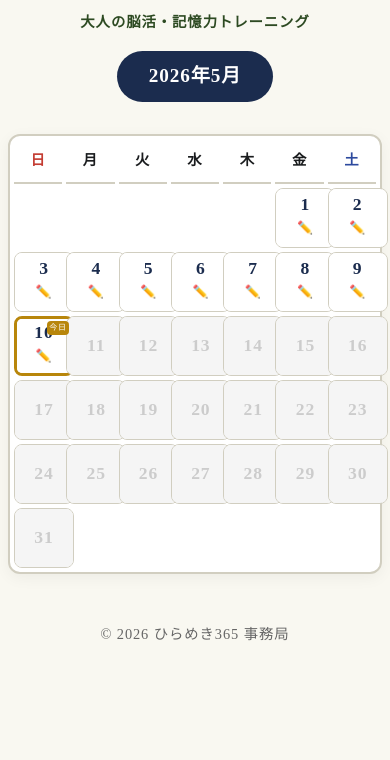
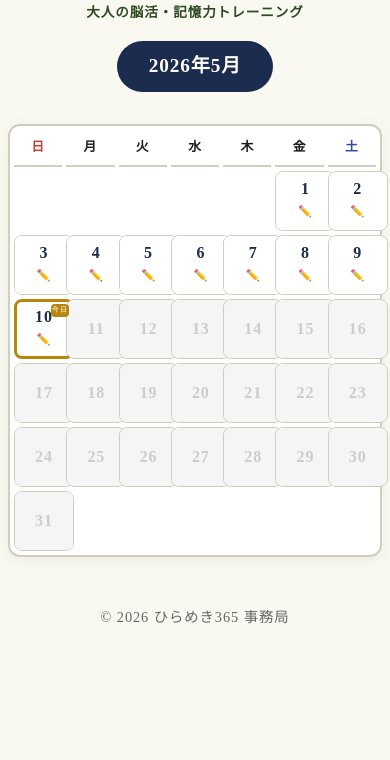
Before and after one commit to shimo-ttog/hirameki365, an Astro site: page / in a window 390 px wide. Shown: the part 84-844 px from the top of the page. Built offline with nearby package versions, Linux system fonts and the light colour scheme; Astro itself is replaced by a stand-in of ours.

Commit message:
Aggressive mobile responsive layout fixes

```diff
--- a/src/pages/blog/[slug].astro
+++ b/src/pages/blog/[slug].astro
@@ -472,9 +472,9 @@ h1 { color: var(--color-primary-navy); font-size: 1.8rem; border-bottom: 4px sol
 @keyframes pulse { 0% { opacity: 1; } 50% { opacity: 0.5; } 100% { opacity: 1; } }
 
 @media (max-width: 600px) {
-  body { padding: 0.5rem; }
-  article { padding: 1.5rem 1rem; border-radius: 12px; }
-  h1 { font-size: 1.4rem; margin-bottom: 1.5rem; }
+  body { padding: 0.5rem; overflow-x: hidden; }
+  article { padding: 1.5rem 0.8rem; border-radius: 8px; width: 100%; box-sizing: border-box; margin: 0; }
+  h1 { font-size: 1.3rem; margin-bottom: 1.2rem; line-height: 1.4; }
 
   .top-controls {
     flex-direction: column;
--- a/src/pages/index.astro
+++ b/src/pages/index.astro
@@ -175,14 +175,20 @@ const weekdays = ['日', '月', '火', '水', '木', '金', '土'];
   footer { text-align: center; margin-top: 3rem; color: #666; font-size: 0.9rem; }
 
   @media (max-width: 600px) {
-    body { padding: 0.5rem; }
-    header h1 { font-size: 1.8rem; }
-    .subtitle { font-size: 0.9rem; }
-    .calendar-grid { padding: 4px; gap: 4px; }
-    .weekday-header { font-size: 0.9rem; padding: 8px 0; }
-    .day-number { font-size: 1.1rem; }
-    .day-label { font-size: 0.8rem; }
-    .day-label.is-completed { font-size: 0.6rem; }
-    .calendar-day.today::after { font-size: 0.5rem; padding: 0 2px; }
+    body { padding: 0.5rem; overflow-x: hidden; }
+    header h1 { font-size: 1.6rem; }
+    .subtitle { font-size: 0.85rem; }
+    .calendar-grid {
+      width: 100%;
+      padding: 4px;
+      gap: 4px;
+      box-sizing: border-box;
+      margin: 0;
+    }
+    .weekday-header { font-size: 0.8rem; padding: 6px 0; }
+    .day-number { font-size: 1rem; }
+    .day-label { font-size: 0.7rem; }
+    .day-label.is-completed { font-size: 0.55rem; }
+    .calendar-day.today::after { font-size: 0.45rem; padding: 0 1px; }
   }
 </style>
```
Also changed, not shown: screenshot1.jpg (added), screenshot2.jpg (added).
